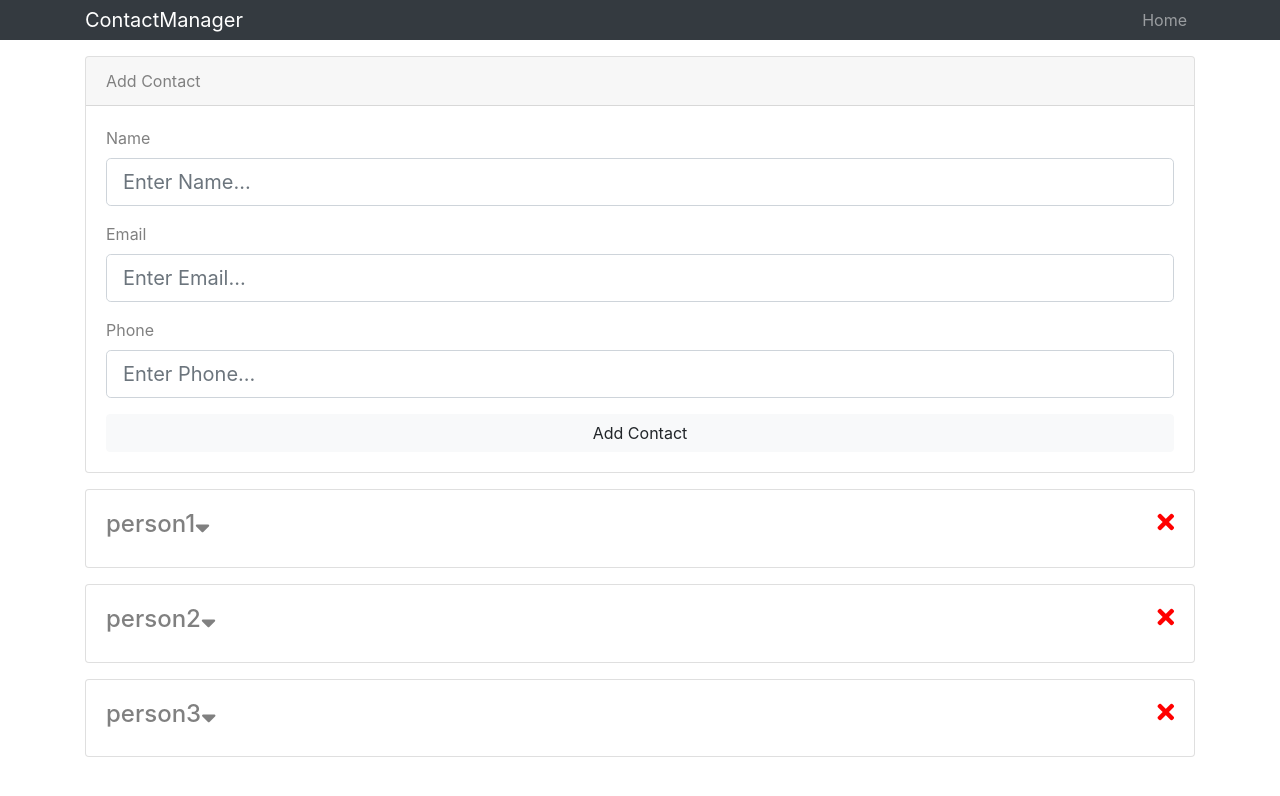
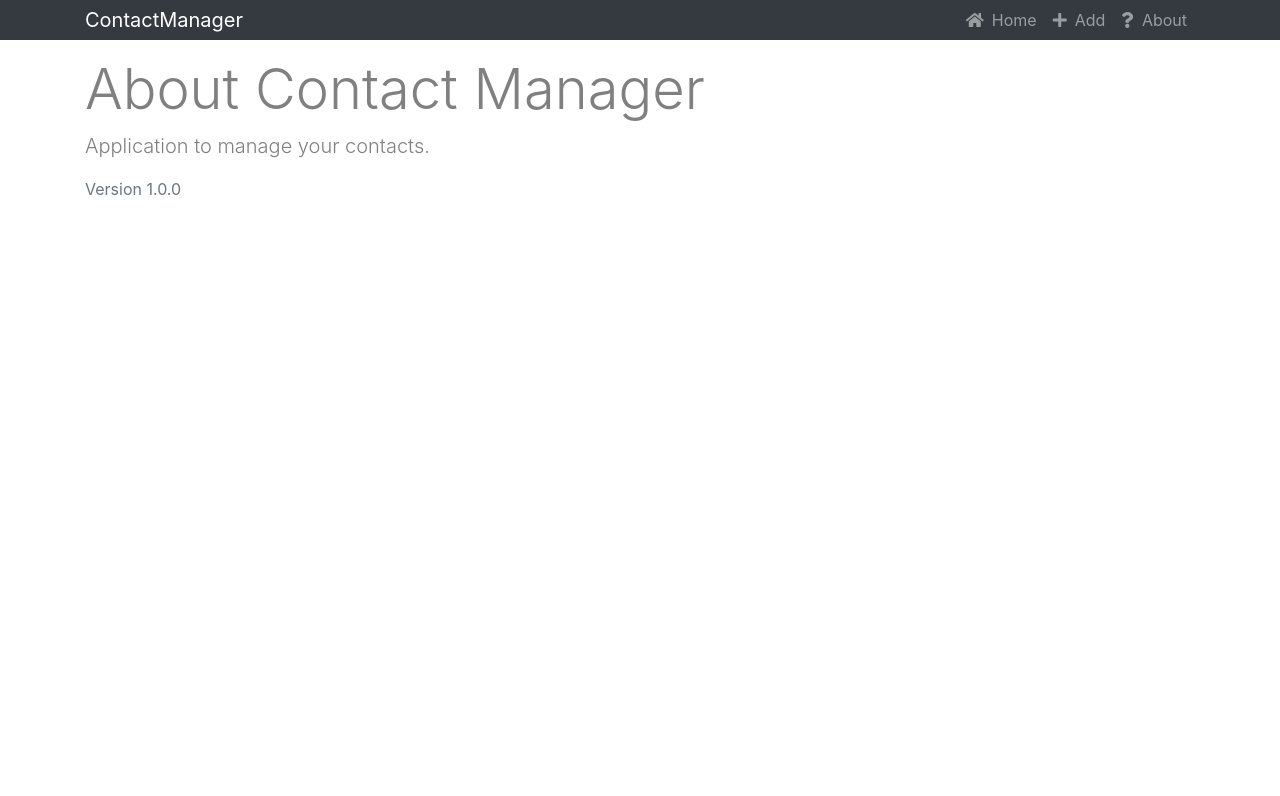
Before and after one commit to hammad38/contact-manager, a React (Create React App) app: page /about in a window 1280 px wide. Shown: the top 796 px of the page. Built offline with nearby package versions, Linux system fonts and the light colour scheme.

Commit message:
react router working, menu links added in navbar

```diff
--- a/package.json
+++ b/package.json
@@ -8,6 +8,7 @@
     "node-sass": "^4.9.3",
     "react": "^16.5.2",
     "react-dom": "^16.5.2",
+    "react-router-dom": "^4.3.1",
     "react-scripts": "2.0.4",
     "uuid": "^3.3.2"
   },
--- a/src/App.js
+++ b/src/App.js
@@ -1,8 +1,10 @@
 import React, { Component } from 'react';
+import {BrowserRouter as Router, Route, Switch} from 'react-router-dom';
 import 'bootstrap/dist/css/bootstrap.min.css';
 import './App.scss';
 
 import Header from './components/layout/Header';
+import About from './components/pages/About';
 import Contacts from './components/contacts/Contacts';
 import AddContact from './components/contacts/AddContact';
 
@@ -12,13 +14,18 @@
   render() {
     return (
       <Provider>
-        <div className="App">
-          <Header branding="ContactManager"/>
-          <div className="container">
-            <AddContact/>
-            <Contacts/>
+        <Router>
+          <div className="App">
+            <Header branding="ContactManager"/>
+            <div className="container">
+              <Switch>
+                <Route exact path="/about" component={About}/>
+                <Route exact path="/" component={Contacts}/>
+                <Route exact path="/contact/add" component={AddContact}/>
+              </Switch>
+            </div>
           </div>
-        </div>
+        </Router>
       </Provider>
     );
   }
--- a/src/components/contacts/AddContact.js
+++ b/src/components/contacts/AddContact.js
@@ -53,7 +53,9 @@
       email: '',
       phone: '',
       errors: {}
-    })
+    });
+
+    this.props.history.push('/');
   }
 
   render() {
--- a/src/components/contacts/Contacts.js
+++ b/src/components/contacts/Contacts.js
@@ -10,6 +10,9 @@
           const {contacts} = value;
           return(
             <React.Fragment>
+              <h1 className="display-4 mb-3">
+                Contacts List
+              </h1>
               {contacts.map(contact => (
                 <Contact
                   key={contact.id}
--- a/src/components/layout/Header.js
+++ b/src/components/layout/Header.js
@@ -1,4 +1,5 @@
 import React from 'react';
+import {Link} from 'react-router-dom';
 import PropTypes from 'prop-types';
 
 const Header = (props) => {
@@ -10,7 +11,13 @@
         <div>
           <ul className="navbar-nav mr-auto">
             <li className="nav-item">
-              <a href="/" className="nav-link">Home</a>
+              <Link to="/" className="nav-link"><i className="fas fa-home mr-2"></i>Home</Link>
+            </li>
+            <li className="nav-item">
+              <Link to="/contact/add" className="nav-link"><i className="fas fa-plus mr-2"></i>Add</Link>
+            </li>
+            <li className="nav-item">
+              <Link to="/about" className="nav-link"><i className="fas fa-question mr-2"></i>About</Link>
             </li>
           </ul>
         </div>
--- /dev/null
+++ b/src/components/pages/About.js
@@ -0,0 +1,13 @@
+import React from 'react';
+
+const About = () => {
+  return (
+    <div>
+      <h1 className="display-4">About Contact Manager</h1>
+      <p className="lead">Application to manage your contacts.</p>
+      <p className="text-secondary">Version 1.0.0</p>
+    </div>
+  );
+};
+
+export default About;
```
Also changed, not shown: 1 other file (tests, documents, lock files or other folders).
